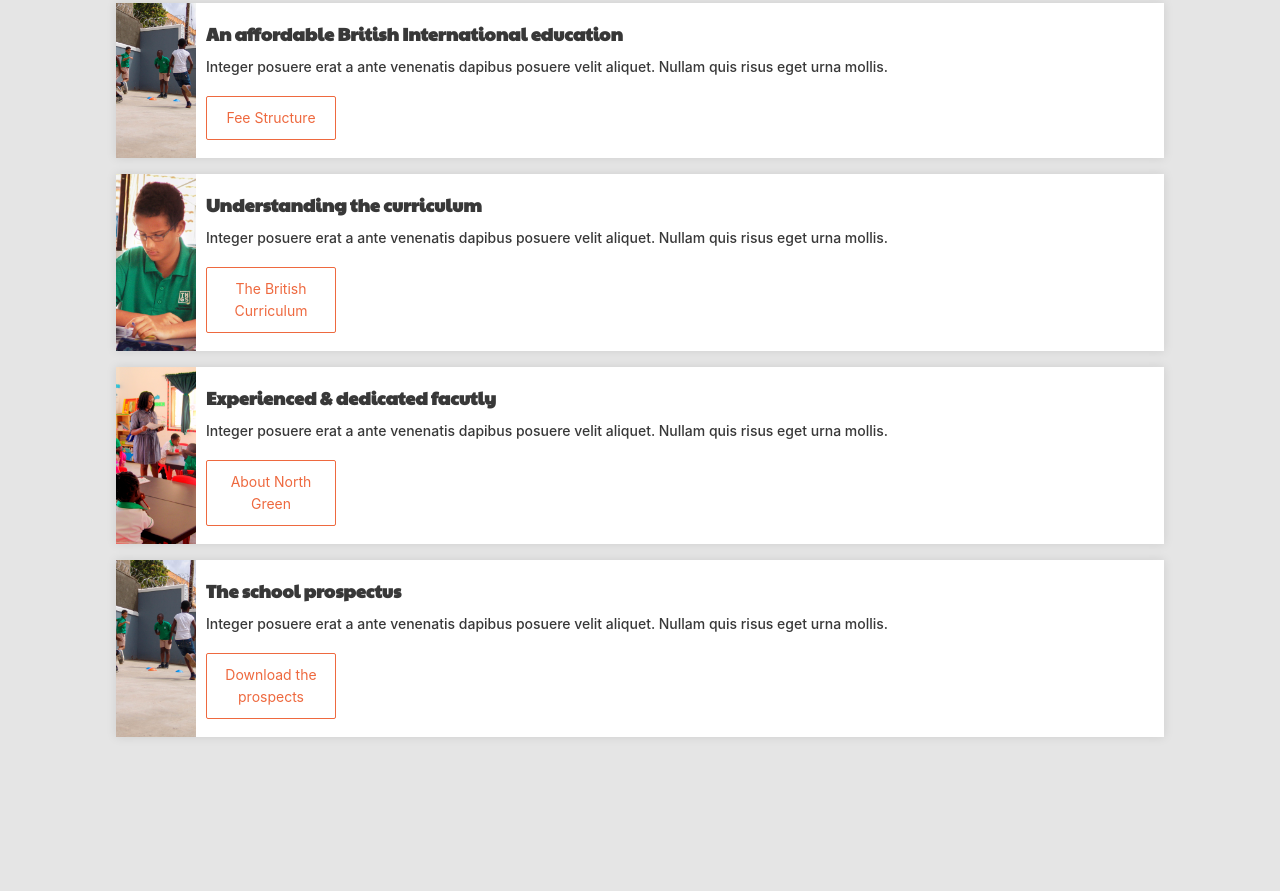
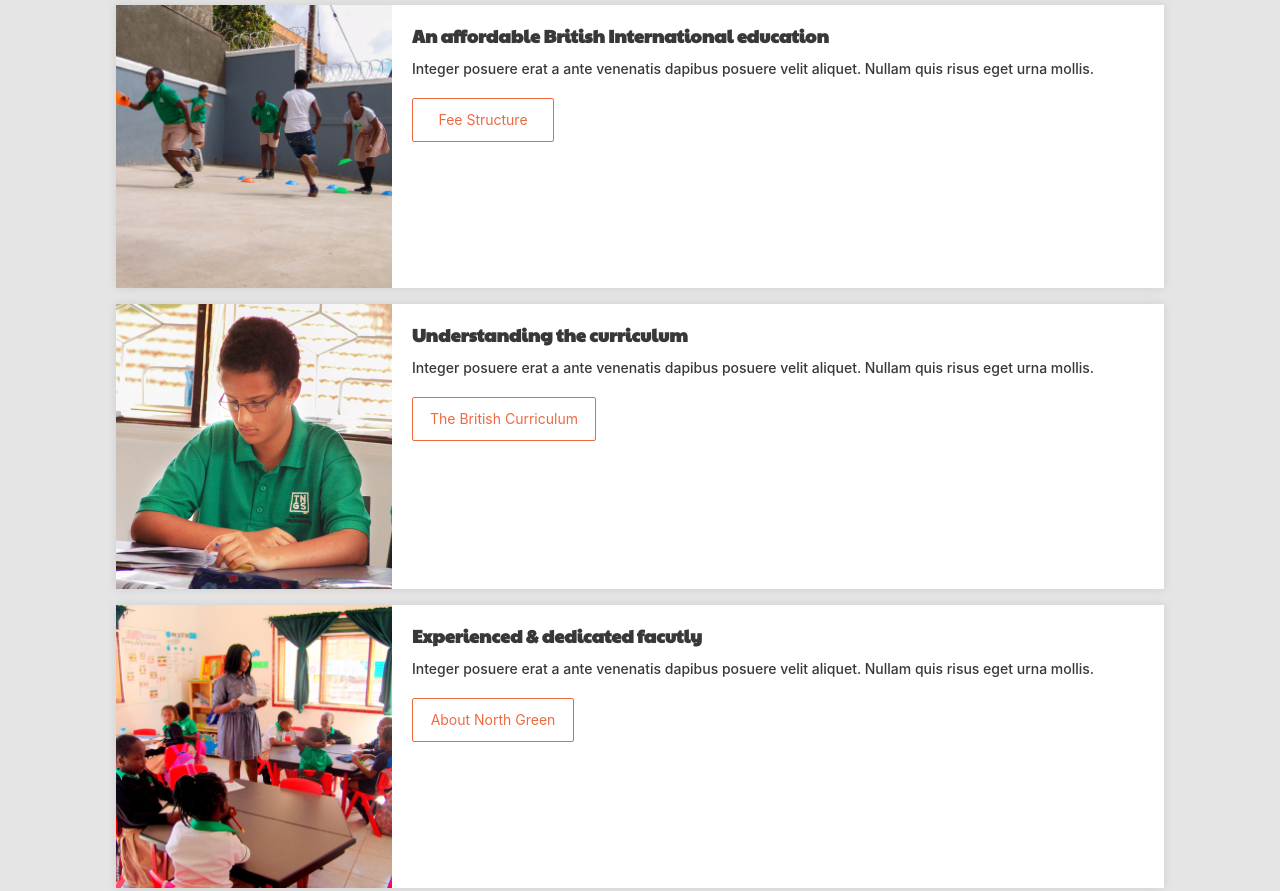
Before and after one commit to juicyR/tngs-webpg, a plain HTML site: page tngs-wegpg/flex.html in a window 1280 px wide. Shown: the part 1119-2010 px from the top of the page. Drawn offline with Linux system fonts and the light colour scheme.

Commit message:
Going to kiteezi

```diff
--- a/tngs-wegpg/assests/css/responsivenessflex.css
+++ b/tngs-wegpg/assests/css/responsivenessflex.css
@@ -113,7 +113,7 @@
         margin-bottom: 18px;
     }
     .top-footer {
-        padding: 15px 0;
+        padding: 16px 0;
     }
     .top-footer__text {
         flex-direction: column;
@@ -160,12 +160,38 @@
     .main-sec__links > a {
         font-size: 16px;
     }
+    .btn-one {
+        width: 142px;
+    }
+    .btn-two {
+        width: 184px;
+    }
+    .btn-three {
+        width: 162px;
+    }
+    .btn-four {
+        width: 213px;
+    }
+}
+@media (min-width: 500px) {
+    .btm-content > img {
+        width: 117px;
+    }
 }
 @media (min-width: 600px) {
     .bd-links {
         margin-bottom: 100px;
     }
     .main-sec__links > a {
-        font-size: 16px;
+        font-size: 24px;
+    }
+    .btm-content > img {
+        width: 276px;
+    }
+    .btm-half__text {
+        margin-left: 20px;
     }
 }
+@media (min-width: 850px) {
+
+}
```
